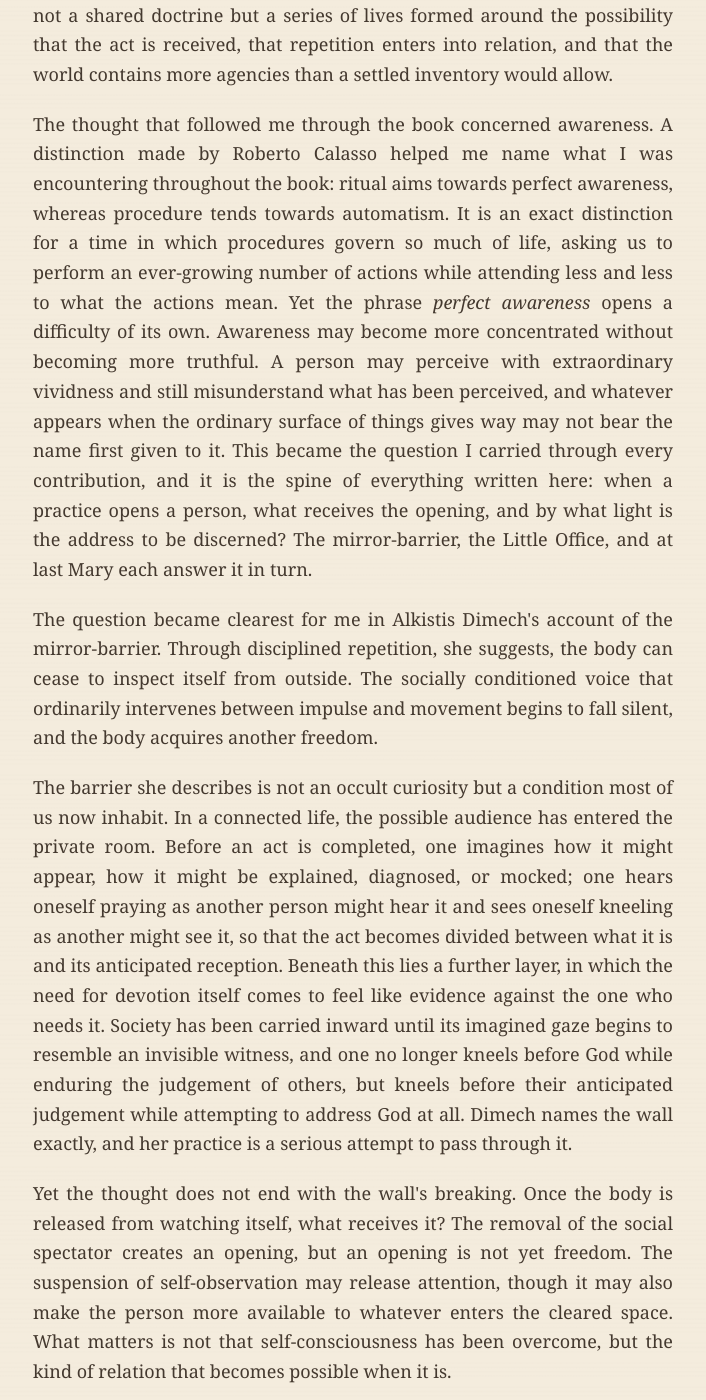
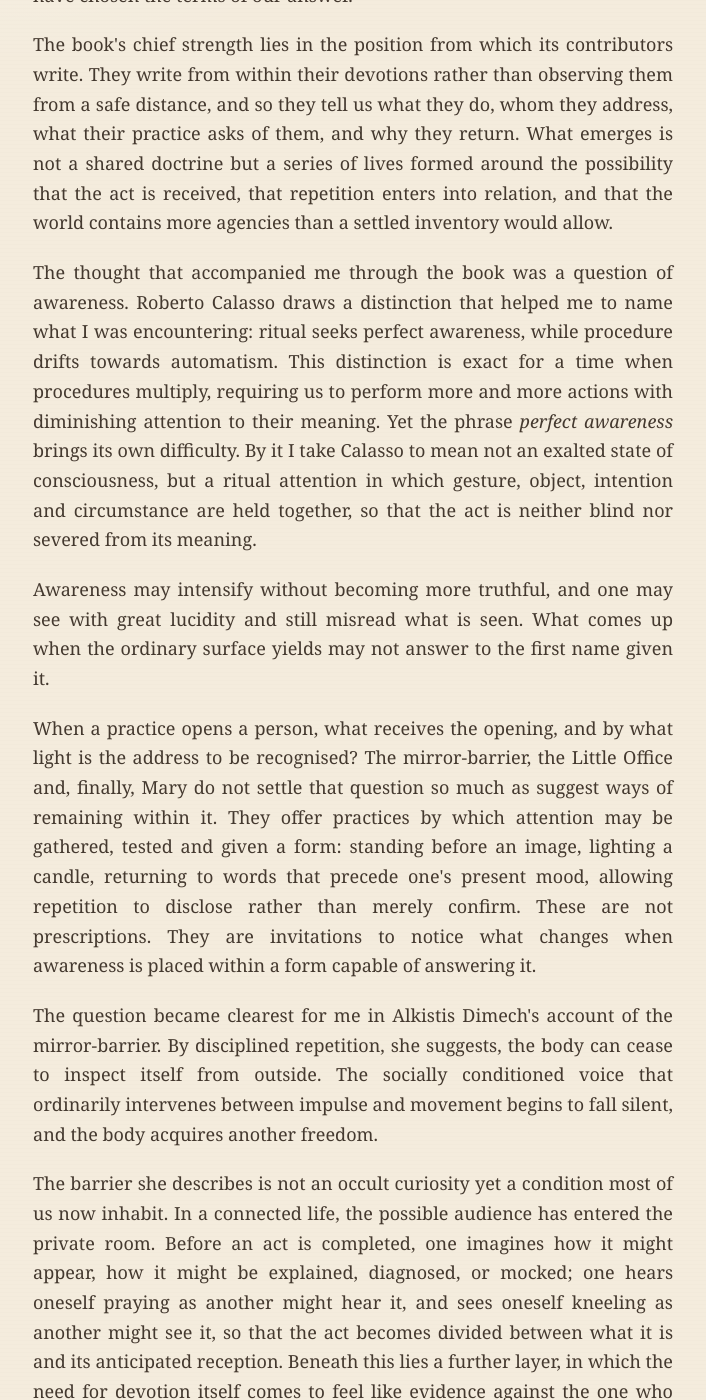
Before and after one commit to pytfarrugia-bit/pytfarrugia-bit.github.io, a Jekyll site: the page green-books-devoted.html, which Jekyll copies as it is, in a window 1280 px wide and 1400 px high, scrolled down 1087 px. Shown: the whole window, without its empty margins (287-993 px from the left). Built offline with Jekyll 4.4.1, drawn with Linux system fonts in a browser that asks for light colours; some of the changed text lies outside the part shown.

Commit message:
Update Green Books I with Neighbours of the Uncanny

```diff
--- a/green-books-devoted.html
+++ b/green-books-devoted.html
@@ -24,8 +24,8 @@
 
   <main class="article-page">
     <p class="eyebrow"><time datetime="2026-07-19">19 July 2026</time> · Green Books I</p>
-    <h1>The Search for Perfect Awareness</h1>
-    <p class="lead">On <em>Devoted</em> (2008)</p>
+    <h1>Neighbours of the Uncanny</h1>
+    <p class="lead"><em>A Green Book on</em> <cite>Devoted</cite></p>
 
     <figure style="margin: 0 0 2.5rem; text-align: center;">
       <a href="https://www.miskatonicbooks.com/product/devoted-edited-by-alkistis-dimech-limited-edition-hardcover/" target="_blank" rel="noopener">
@@ -35,49 +35,55 @@
     </figure>
 
     <article class="prose">
-      <p>We are neighbours of the uncanny. The names, cosmologies and ritual worlds gathered in <em>Devoted</em> are not always mine, yet the gestures belong to a neighbourhood I recognise: the appointed act repeated until it begins to shape the person, the offering whose meaning lies partly in being offered, the sense that something has addressed us before we have chosen the terms of our answer.</p>
+      <p>We are neighbours of the uncanny. The names, cosmologies and ritual worlds gathered in <em>Devoted</em> are not always mine, yet the gestures belong to a neighbourhood I recognise. I know it in the modest act of remaining before an icon of the Mother and Child, striking a match and lighting the candle before I begin to pray. The flame adds nothing that can be measured. The prayer would not be quite the same without it. The body has performed an appointed act, and attention is gathered into light before the words begin. This is the world of the gesture repeated until it begins to shape the person, of the offering whose meaning lies partly in being offered, and of the sense that something has addressed us before we have chosen the terms of our answer.</p>
 
       <p>The book's chief strength lies in the position from which its contributors write. They write from within their devotions rather than observing them from a safe distance, and so they tell us what they do, whom they address, what their practice asks of them, and why they return. What emerges is not a shared doctrine but a series of lives formed around the possibility that the act is received, that repetition enters into relation, and that the world contains more agencies than a settled inventory would allow.</p>
 
-      <p>The thought that followed me through the book concerned awareness. A distinction made by Roberto Calasso helped me name what I was encountering throughout the book: ritual aims towards perfect awareness, whereas procedure tends towards automatism. It is an exact distinction for a time in which procedures govern so much of life, asking us to perform an ever-growing number of actions while attending less and less to what the actions mean. Yet the phrase <em>perfect awareness</em> opens a difficulty of its own. Awareness may become more concentrated without becoming more truthful. A person may perceive with extraordinary vividness and still misunderstand what has been perceived, and whatever appears when the ordinary surface of things gives way may not bear the name first given to it. This became the question I carried through every contribution, and it is the spine of everything written here: when a practice opens a person, what receives the opening, and by what light is the address to be discerned? The mirror-barrier, the Little Office, and at last Mary each answer it in turn.</p>
+      <p>The thought that accompanied me through the book was a question of awareness. Roberto Calasso draws a distinction that helped me to name what I was encountering: ritual seeks perfect awareness, while procedure drifts towards automatism. This distinction is exact for a time when procedures multiply, requiring us to perform more and more actions with diminishing attention to their meaning. Yet the phrase <em>perfect awareness</em> brings its own difficulty. By it I take Calasso to mean not an exalted state of consciousness, but a ritual attention in which gesture, object, intention and circumstance are held together, so that the act is neither blind nor severed from its meaning.</p>
 
-      <p>The question became clearest for me in Alkistis Dimech's account of the mirror-barrier. Through disciplined repetition, she suggests, the body can cease to inspect itself from outside. The socially conditioned voice that ordinarily intervenes between impulse and movement begins to fall silent, and the body acquires another freedom.</p>
+      <p>Awareness may intensify without becoming more truthful, and one may see with great lucidity and still misread what is seen. What comes up when the ordinary surface yields may not answer to the first name given it.</p>
 
-      <p>The barrier she describes is not an occult curiosity but a condition most of us now inhabit. In a connected life, the possible audience has entered the private room. Before an act is completed, one imagines how it might appear, how it might be explained, diagnosed, or mocked; one hears oneself praying as another person might hear it and sees oneself kneeling as another might see it, so that the act becomes divided between what it is and its anticipated reception. Beneath this lies a further layer, in which the need for devotion itself comes to feel like evidence against the one who needs it. Society has been carried inward until its imagined gaze begins to resemble an invisible witness, and one no longer kneels before God while enduring the judgement of others, but kneels before their anticipated judgement while attempting to address God at all. Dimech names the wall exactly, and her practice is a serious attempt to pass through it.</p>
+      <p>When a practice opens a person, what receives the opening, and by what light is the address to be recognised? The mirror-barrier, the Little Office and, finally, Mary do not settle that question so much as suggest ways of remaining within it. They offer practices by which attention may be gathered, tested and given a form: standing before an image, lighting a candle, returning to words that precede one's present mood, allowing repetition to disclose rather than merely confirm. These are not prescriptions. They are invitations to notice what changes when awareness is placed within a form capable of answering it.</p>
 
-      <p>Yet the thought does not end with the wall's breaking. Once the body is released from watching itself, what receives it? The removal of the social spectator creates an opening, but an opening is not yet freedom. The suspension of self-observation may release attention, though it may also make the person more available to whatever enters the cleared space. What matters is not that self-consciousness has been overcome, but the kind of relation that becomes possible when it is.</p>
+      <p>The question became clearest for me in Alkistis Dimech's account of the mirror-barrier. By disciplined repetition, she suggests, the body can cease to inspect itself from outside. The socially conditioned voice that ordinarily intervenes between impulse and movement begins to fall silent, and the body acquires another freedom.</p>
+
+      <p>The barrier she describes is not an occult curiosity yet a condition most of us now inhabit. In a connected life, the possible audience has entered the private room. Before an act is completed, one imagines how it might appear, how it might be explained, diagnosed, or mocked; one hears oneself praying as another might hear it, and sees oneself kneeling as another might see it, so that the act becomes divided between what it is and its anticipated reception. Beneath this lies a further layer, in which the need for devotion itself comes to feel like evidence against the one who needs it. Society has been carried inward until its imagined gaze begins to resemble an invisible witness, and one no longer kneels before God while enduring the judgement of others, but kneels before their anticipated judgement while attempting to address God at all. Dimech names the wall exactly. Her practice is a serious attempt to pass through it.</p>
+
+      <p>Yet the matter does not end with the breaking of the wall. When the body is no longer held below its own gaze, what receives it? The absence of the social spectator creates a space, but a space is not yet freedom. The suspension of self-observation releases attention. It also leaves the person exposed to whatever enters the cleared room. What matters is not simply that self-consciousness has been set aside, but the kind of relation that becomes possible in its absence.</p>
+
+      <p>This suggests several modest criteria of discernment. A practice that opens attention should also return the person more truthfully to the world. If, after prayer before an icon, lighting a candle and reciting the Little Office, I am more able to attend to another person, to keep an obligation, or to bear discomfort without withdrawing into fantasy, then the practice has enlarged freedom rather than merely intensified experience. The test is not the force of the moment itself, but the kind of life it makes possible afterwards. An opening may become hospitable. It may only leave the door unguarded.</p>
 
       <p>Jake Stratton-Kent's contribution led me towards the same question from another direction. He observes that remarkable spiritual work rests upon an ordinary and usually hidden cycle of devotional labour. Beneath the striking act lies the repeated act; beneath revelation lies return. Whatever else devotion may contain, it must survive the days on which nothing remarkable happens.</p>
 
-      <p>My own hidden cycle is the Little Office of the Blessed Virgin Mary. It receives me after my intentions have weakened and asks for no novelty, intensity, or convincing spiritual mood. It returns me to words that were not written for the present weather of my emotions, and in doing so releases me from the need to originate my prayer.</p>
+      <p>My own hidden cycle is the Little Office of the Blessed Virgin Mary. It receives me in the evenings especially, after my intentions have weakened, and asks for no novelty, no intensity, no convincing spiritual mood. This has been a hot summer, and there is a Vesper quiet into which, even in the heat, the sound can rise. It returns me to words not written for the present weather of my emotions. I pray them in Coverdale, an English four centuries older than my mood, and in doing so I am released from the need to originate my prayer.</p>
 
-      <p>The canticles remain. The <em>Magnificat</em> does not wait until I am worthy to speak it. The <em>Benedictus</em> and the <em>Nunc dimittis</em> are already there, carrying their own time and asking me to enter it. Through repetition, a private life is gradually placed within scriptural time, while distraction, shame, enthusiasm and fatigue move around the appointed words like weather over stone. Repetition of this kind is hardly rare; formalised and repeated acts persist everywhere, and the question is never whether human beings repeat but what their repetitions make present. The Office answers that question in a particular way. Its repetitions make present a time that is not mine, and they do so whether or not I arrive in a condition to notice.</p>
+      <p>The canticles remain. The <em>Magnificat</em> does not wait until I am worthy to speak it. The <em>Benedictus</em> and the <em>Nunc dimittis</em> are already there, carrying their own time and asking me to enter it. Through repetition, a private life is gradually placed within scriptural time, while distraction, shame, enthusiasm and fatigue move around the appointed words like weather over stone. Repetition of this kind is hardly rare; formalised and repeated acts persist everywhere, and the question is never whether human beings repeat but what their repetitions make present. The Office answers in a particular way. Its repetitions make present a time that is not mine, and they do so whether or not I arrive in a condition to notice.</p>
 
-      <p>There is freedom in this, though it is not the freedom of having no form. It comes from no longer having to be the author of every spiritual movement. Simone Weil's language of decreation is helpful here, provided it is not taken to mean that the self must be made vacant, ready for whatever power might wish to enter. The surrender involved is more exact. It is the relinquishing of the claim to be one's own source, so that the person may be received into a mystery already under way.</p>
+      <p>There is freedom here, though not the freedom that comes from formlessness. It arises when one is no longer required to generate every spiritual movement from within. Simone Weil's language of decreation is helpful, provided it is not confused with a summons to emptiness or a passive waiting for whatever power might appear. The surrender asked is more exacting. It is the relinquishing of the claim to be one's own origin, so that the person may be received into a mystery already at work.</p>
 
       <p>The stability of the Office also guards against treating each movement of the psyche as revelation. Its words interpret me before I begin to interpret them. They neither deny experience nor permit experience to become its own final authority.</p>
 
-      <p>Cantillation, and the dulcimer on which I have begun to adapt the psalm tones, deepen this bodily form of repetition. Breath, pitch, tempo and touch are given a path. There is a note to sound, a phrase to carry, and an ending towards which the voice may move. Technique does not decorate the prayer from outside. It helps the body remain within it.</p>
+      <p>Cantillation deepens this bodily form of repetition, and so does the small teardrop dulcimer on which I have begun to adapt the psalm tones. Breath, pitch, tempo and touch are given a path. There is a note to sound, a phrase to carry, and an ending towards which the voice may move. Technique does not decorate the prayer from outside. It helps the body remain within it.</p>
 
-      <p>Here the practices described in <em>Devoted</em> came closest to my own life. Its contributors know that repetition changes perception, that prescribed gestures may teach the body, and that sound can carry the person beyond the limits of passing feeling. This proximity did not make the different devotions seem equivalent. It made their differences more precise. Not every overcoming of the ego is decreation, and not every release from self-consciousness leads towards freedom. The question is what relation the practice establishes, whether it enlarges attention or narrows it, whether it deepens contact with reality or offers an escape from it, and whether the person becomes more capable of freedom and love or more dependent upon intensity.</p>
+      <p>Here the practices described in <em>Devoted</em> drew nearest to my own life. Its contributors understand that repetition alters perception, that prescribed gestures instruct the body, and that sound may carry a person beyond the reach of transient feeling. Yet this nearness did not dissolve the differences between traditions; it made them more distinct. Practices that resemble one another outwardly may be ordered towards very different ends. They may presume different accounts of the self, of divine agency, of the body, and of what liberation or holiness requires. The Christian emptying of self is not simply the overcoming of ego, but a consent to receive one's life from God and to return it in love. Decreation, in this sense, does not erase the person; it loosens the fantasy of self-possession so that creaturely freedom may become more truthful. Nor does every release from self-consciousness lead to freedom. The question is what relation the practice establishes. Does it enlarge attention or only intensify it? Does it deepen contact with the world or offer a way out? A practice may make one more able to love and to choose. It may make one more dependent upon intensity.</p>
 
-      <p>My Christian difference does not begin by denying the seriousness of ritual or the reality of the invisible. It begins with the conviction that the circle of ritual, sacrifice and return is open, because it has been entered by an event it could neither summon nor contain. In the coming of the Son, the divine does not remain at the circumference as the power towards which offerings rise. It enters the circle, undergoes its violence, and opens recurrence towards fulfilment. This is a wager, and I hold it in the same reserve I will shortly praise in Mary.</p>
+      <p>My Christian difference does not begin by denying the seriousness of ritual or the reality of the invisible. It begins with the conviction that the circle of ritual, sacrifice and return is open, because it has been entered by an event it could neither summon nor contain. In the coming of the Son, the divine does not remain at the circumference as the power towards which offerings rise. It enters the circle, undergoes its violence, and opens recurrence towards fulfilment. This is a wager, and I hold it at the same reserve I will shortly praise in Mary.</p>
 
-      <p>It does not make every ritual a concealed form of Christianity, nor every devotional presence another name for Christ. It means that no ritual world can be entirely self-enclosed, just as Christian practice itself cannot claim immunity from error, fantasy, or possession. Something may have exerted a real force upon the body and imagination while still being misunderstood. An encounter may be genuine as encounter without its first interpretation being complete. The invisible may be real without being innocent.</p>
+      <p>It does not make every ritual a concealed form of Christianity, nor every devotional presence another name for Christ. It means that no ritual world can be entirely self-enclosed, just as Christian practice itself cannot claim immunity from error, fantasy, or possession. Something may have exerted a real force upon the body and imagination while still being misunderstood. An encounter may be genuine as encounter even when its first interpretation is not. The invisible may be real without being innocent.</p>
 
       <p>The book returned me, in this way, to the thought that devotion begins in address. Before it becomes a discipline selected by the self, something has already approached, whether as name, image, word, obligation, face, or presence. Practice is the continuing form of the answer, and <em>Devoted</em> seemed strongest to me where it showed spiritual life not as self-expression or private symbolism, but as response.</p>
 
-      <p>Yet not every address deserves consent. A summons may be vocation or seduction; a presence may invite relation or capture. Sincerity cannot settle the matter, nor can intensity. This is where the question I have been carrying finds its Marian form. Mary is not an abstraction in my devotional life but someone addressed by name, borne in images, and returned to through feasts and hours, yet her presence does not close upon itself. She receives and bears the Son. Her intimacy does not consume the person who approaches her, and her power does not depend upon possession. She is wholly present while remaining wholly referential.</p>
+      <p>Yet not every address deserves consent. A summons may be vocation or seduction; a presence may invite relation or capture. Sincerity cannot settle the matter, nor can intensity. This is where the question I have been carrying finds its Marian form. Mary is not an abstraction in my devotional life but someone addressed by name, borne in images, and returned to through feasts and hours, yet her presence does not close upon itself. She receives and bears the Son. Her intimacy does not consume the person who approaches her, and her power does not depend upon possession. Before her image I strike the match, and the look I bring does not stay with her; the <em>Magnificat</em> she hands me magnifies the Lord and not herself, and by it I am turned past her and given on.</p>
 
       <p>Mary also helps me distinguish reserve from shame. Shame allows an imagined audience to determine what may be loved. Reserve protects a relation from compulsory exposure. She keeps and ponders, but she also sings aloud. The question is not whether devotion must be private or public, but how it may be spoken without becoming a performance of the self.</p>
 
-      <p>Several contributors to <em>Devoted</em> write about the difficulty of speaking at all. Richard Ward doubts not the reality of his devotion but his ability to communicate it without falsifying it. Ruby Sara finds a partial answer by allowing language itself to become part of the offering. Their contributions made me wonder what a faithful account of devotion might sound like. It would need to avoid romantic enlargement and embarrassed erasure alike. It would have to say: this is what I encountered; this is what I thought it meant; this is what remains; and this is how I understand it now.</p>
+      <p>Several contributors to <em>Devoted</em> write about the difficulty of speaking at all. Richard Ward doubts not the reality of his devotion but his ability to communicate it without falsifying it. Ruby Sara finds a partial answer by allowing language itself to become part of the offering. Their contributions made me wonder what a faithful account of devotion might sound like. It would need to avoid romantic enlargement and embarrassed erasure alike. To say that I light a candle before an icon before beginning the Little Office is simple enough; to explain what that act gathers, permits and addresses is harder. A faithful account would have to say: this is what I encountered; this is what I thought it meant; this is what remains; and this is how I understand it now.</p>
 
-      <p>That is also the purpose I imagine for these <em>Green Books</em>. They will not be reviews in the strict sense, nor attempts to provide a complete account of each book. They are records of thoughts opened by particular works, especially books concerned with ritual, secrecy, sacrifice, altered perception, and the human wish to approach what exceeds us. I keep them above all for readers who have stood inside such rooms and cannot pretend they were empty, though what they now understand to have addressed them there may have changed. Such books need not be accepted whole in order to be read seriously, nor dismissed because their account of the invisible differs from mine. A record can be preserved without being left to interpret itself.</p>
+      <p>That is also the purpose I imagine for these Green Books. They will not be reviews in the strict sense, nor attempts to provide a complete account of each book. They are records of thoughts opened by particular works, especially books concerned with ritual, secrecy, sacrifice, altered perception, and the human wish to approach what exceeds us. I keep them above all for readers who have stood inside such rooms and cannot pretend they were empty, though what they now understand to have addressed them there may have changed. Such books need not be accepted whole in order to be read seriously, nor dismissed because their account of the invisible differs from mine. A record can be preserved without being left to interpret itself.</p>
 
-      <p>For me, the Little Office is where these questions cease to be theoretical. It offers another understanding of repetition and awareness, not as the conquest of an altered state but as participation in a form one does not possess. The search for perfect awareness must therefore remain a search. Christian perfection is not the completion of perception as private property, nor the ability to see everything without remainder. It is participation in a light received rather than mastered. The aim is not to become invulnerably lucid, but to see more truthfully; to become open without becoming formless; to consent without being captured.</p>
+      <p>For me, the Little Office is where these questions become embodied. It offers another way of understanding repetition and awareness, not as the conquest of an altered state but as participation in a form that is not one's own possession. The search for perfect awareness must remain a search. Christian perfection is not the securing of perception as private property, nor the capacity to see all things without remainder. It is participation in a light that is received, not mastered. The aim is not to become invulnerably lucid but to see more truthfully, to be opened without dissolving, to consent without being taken captive.</p>
 
-      <p>When <em>Devoted</em> is closed, its voices remain, with the practices, names and encounters they describe, and with the questions they have opened. The record is preserved with those questions still standing, and the appointed canticle receives it without adjudicating it. Breath is gathered, the string is sounded, and the work of attention begins again.</p>
+      <p>When <em>Devoted</em> is closed, its voices persist, with the practices, names and encounters they describe, and with the questions they have opened. The record is preserved with those questions still standing, and the appointed canticle receives it without adjudicating it. Breath is gathered, the string is sounded, and the work of attention begins again.</p>
     </article>
 
     <p class="page-return"><a href="index.html#writings">Back to Writings</a></p>
```
Also changed, not shown: other parts of green-books-devoted.html (+2 -2 lines).
